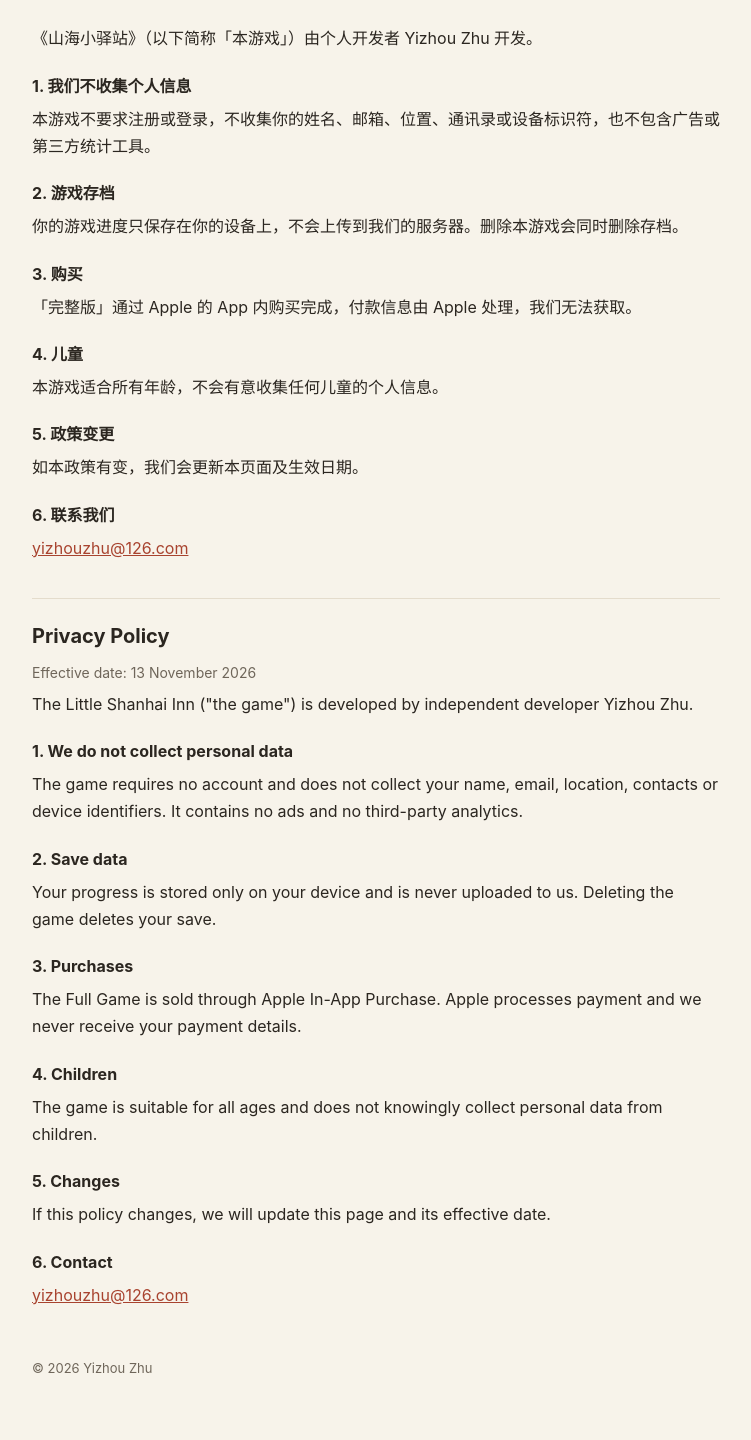
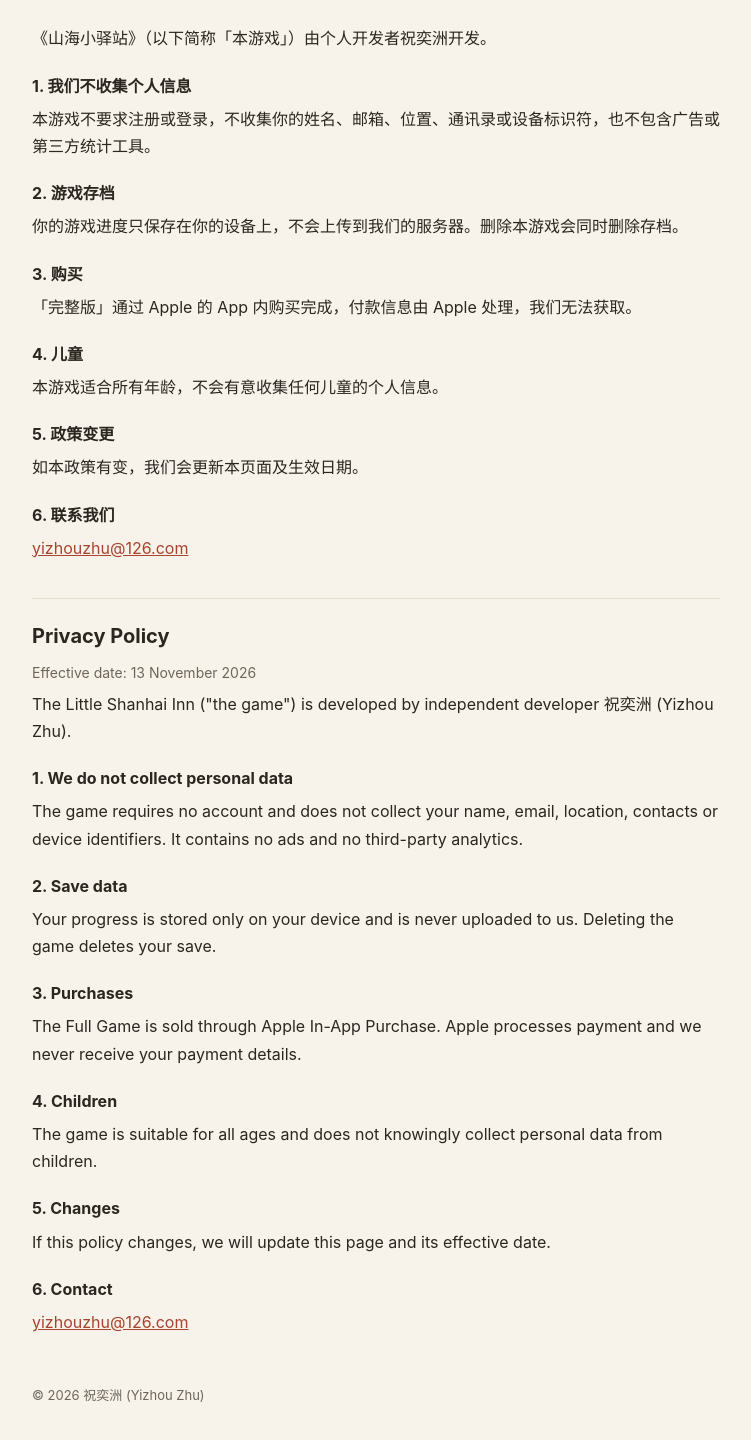
Before and after one commit to LBJLMyyds/shanhai-inn, a plain HTML site: page privacy.html in a window 1280 px wide. Shown: the part 144-1584 px from the top of the page, without its empty margins (264-1015 px from the left). Drawn offline with Linux system fonts and the light colour scheme.

Commit message:
Add files via upload

```diff
--- a/privacy.html
+++ b/privacy.html
@@ -13,7 +13,7 @@
     <h1>隐私政策</h1>
     <p class="muted">生效日期：2026 年 11 月 13 日 · <a href="#en">English</a></p>
   </header>
-  <p>《山海小驿站》（以下简称「本游戏」）由个人开发者 Yizhou Zhu 开发。</p>
+  <p>《山海小驿站》（以下简称「本游戏」）由个人开发者祝奕洲开发。</p>
   <h3>1. 我们不收集个人信息</h3>
   <p>本游戏不要求注册或登录，不收集你的姓名、邮箱、位置、通讯录或设备标识符，也不包含广告或第三方统计工具。</p>
   <h3>2. 游戏存档</h3>
@@ -28,7 +28,7 @@
   <p><a href="mailto:yizhouzhu@126.com">yizhouzhu@126.com</a></p>
   <h2 id="en">Privacy Policy</h2>
   <p class="muted">Effective date: 13 November 2026</p>
-  <p>The Little Shanhai Inn ("the game") is developed by independent developer Yizhou Zhu.</p>
+  <p>The Little Shanhai Inn ("the game") is developed by independent developer 祝奕洲 (Yizhou Zhu).</p>
   <h3>1. We do not collect personal data</h3>
   <p>The game requires no account and does not collect your name, email, location, contacts or device identifiers. It contains no ads and no third-party analytics.</p>
   <h3>2. Save data</h3>
@@ -41,7 +41,7 @@
   <p>If this policy changes, we will update this page and its effective date.</p>
   <h3>6. Contact</h3>
   <p><a href="mailto:yizhouzhu@126.com">yizhouzhu@126.com</a></p>
-  <footer>© 2026 Yizhou Zhu</footer>
+  <footer>© 2026 祝奕洲 (Yizhou Zhu)</footer>
 </main>
 </body>
 </html>
```
Also changed, not shown: index.html (+1 -1 lines).
